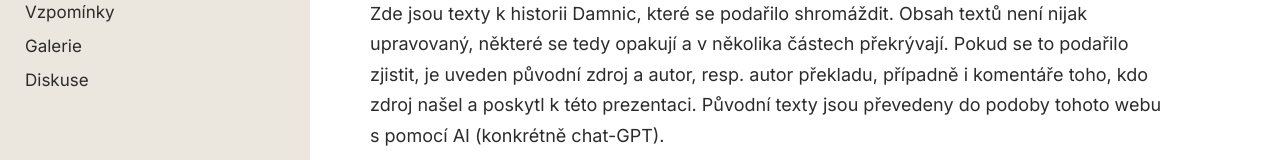
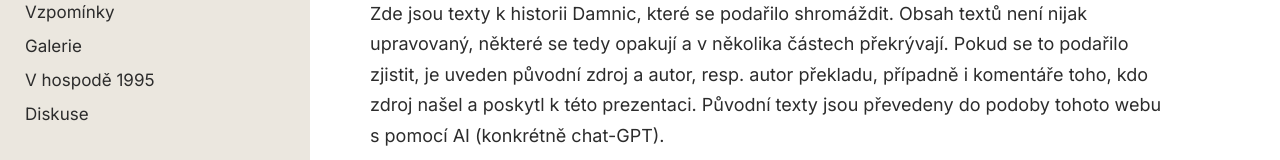
Before and after one commit to josefkrob/Damnice, a plain HTML site: page index.html in a window 1280 px wide. Shown: the part 592-752 px from the top of the page. Drawn offline with nearby package versions, Linux system fonts and the light colour scheme.

Commit message:
Update index.html

```diff
--- a/index.html
+++ b/index.html
@@ -154,6 +154,7 @@ footer {
     <a href="kronika_wieder/index.html"target="_blank">Wiederova kronika</a>
     <a href="vzpominky/index.html"target="_blank">Vzpomínky</a>
     <a href="obr/galerie.html"target="_blank">Galerie</a>
+    <a href="https://youtu.be/em8X4mKARqY"target="_blank">V hospodě 1995</a>
     <a href=https://github.com/josefkrob/Damnice/discussions/1#discussion-9553732 "target="_blank">Diskuse</a>
 </nav>
 
```
